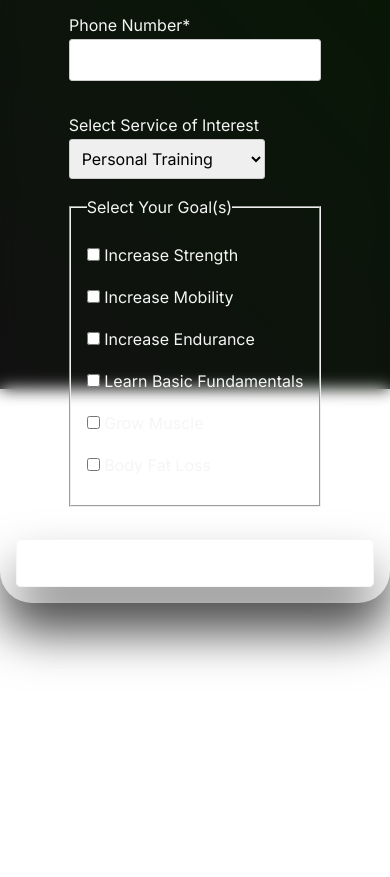
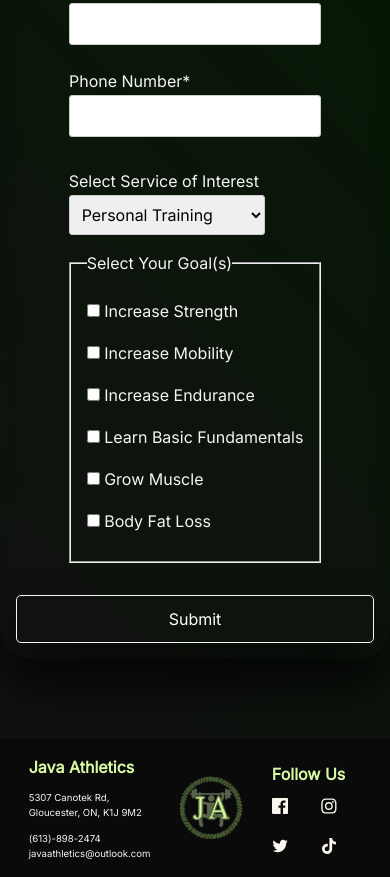
Before and after one commit to Bnortron/Java-Athletics, a website built with Vite: page form.html in a window 390 px wide. Shown: the part 455-1332 px from the top of the page. Before the commit the page ends 1058 px from the top, so only its background shows below. Built offline with nearby package versions, Linux system fonts and the light colour scheme; a web font is replaced by a local one.

Commit message:
Bug Fixes to Footer & Contact: - Fixed mobile background color for form.html - fixed footer sizing on mobile - added footer to form page

```diff
--- a/form.html
+++ b/form.html
@@ -33,7 +33,8 @@
       </div>
     </div>
   </header>
-  <section class="form-section | padding-block-500">
+  <main>
+    <section class="form-section | padding-block-900">
       <form class="service-form" action="https://formspree.io/f/mnqeqlza" method="POST">
         <h2 class="form-header | padding-block-500 text-accent-400">Ready To Become Your Best Version?</h2>
         <div class="form-container">
@@ -91,6 +92,56 @@
         }
       };
     </script>
+  </main>
+
+
+  <footer class="bg-main-black">
+    <div class="footer-container">
+      <div class="footer-section">
+        <h2 class="footer-heading | fs-600 text-accent-400 fw-bold">Java Athletics</h2>
+
+        <div class="footer-text">
+          <p>5307 Canotek Rd,</p>
+          <p>Gloucester, ON, K1J 9M2</p>
+        </div>
+
+        <div class="footer-text">
+          <p>(613)-898-2474</p>
+          <p>javaathletics@outlook.com</p>
+        </div>
+      </div>
+
+      <div class="footer-section">
+        <img class="footer-image" src="images/logo.png" alt="">
+      </div>
+
+      <div class="footer-section">
+        <h2 class="fs-600 text-accent-400 fw-bold">Follow Us</h2>
+        <div class="social-container">
+          <a aria-label="facebook" href="https://www.facebook.com/profile.php?id=61553470880400">
+            <svg class="social-icon">
+              <use xlink:href="images/social-icons.svg#icon-facebook"></use>
+            </svg>
+          </a>
+          <a aria-label="facebook" href="https://www.instagram.com/java.athletics?igsh=a2JueDVsYjNwNHZr&utm_source=qr">
+            <svg class="social-icon">
+              <use xlink:href="images/social-icons.svg#icon-instagram"></use>
+            </svg>
+          </a>
+          <a aria-label="facebook" href="https://twitter.com/javaathletics">
+            <svg class="social-icon">
+              <use xlink:href="images/social-icons.svg#icon-twitter"></use>
+            </svg>
+          </a>
+          <a aria-label="facebook" href="https://www.tiktok.com/@java.athletics?_t=8ilRi9RteCb&_r=1">
+            <svg class="social-icon">
+              <use xlink:href="images/social-icons.svg#icon-tiktok"></use>
+            </svg>
+          </a>
+        </div>
+      </div>
+    </div>
+  </footer>
 
   <script type="module" src="main.js"></script>
 </body>
--- a/style.css
+++ b/style.css
@@ -457,14 +457,14 @@ section {
   fill: var(--clr-accent-400);
 }
 
-@media (min-width: 50em) {
+@media (max-width: 50em) {
   .social-list {
     display: flex;
     gap: var(--size-400);
   }
 
   .social-icon {
-    width: var(--size-500);
+    width: var(--size-400);
   }
 }
 
@@ -637,7 +637,7 @@ section {
 
 .form-section {
   width: 100vw;
-  height: 100vh;
+  min-height: 100vh;
 
   display: grid;
   background-color: #FF3CAC;
@@ -659,6 +659,7 @@ section {
   background: transparent;
   backdrop-filter: blur(0.5em);
   /* border-radius: 5px; */
+  /* margin-top: 3em; */
 }
 
 .form-container {
@@ -801,8 +802,10 @@ h2 em {
   flex-direction: row;
 
   justify-content: space-evenly;
-  /* align-items: center; */
+  align-items: center;
 
+  /* gap: var(--size-700); */
+  margin-left: -1em;
   padding: 1em;
 }
 
@@ -810,8 +813,9 @@ h2 em {
   color: var(--clr-main-light);
   display: flex;
   flex-direction: column;
-
+  justify-content: center;
   gap: var(--size-300);
+  text-align: center;
 }
 
 .social-container {
@@ -823,6 +827,35 @@ h2 em {
 
 .footer-image {
   width: 10em;
+}
+
+.footer-heading {
+  text-align: start;
+}
+
+.footer-text {
+  text-align: start;
+}
+
+@media (max-width: 50em) {
+  .footer-section h2 {
+    font-size: 1rem;
+  }
+
+  .footer-text {
+    font-size: 0.6rem;
+  }
+
+  .social-container {
+    grid-template-columns: repeat(2,1fr);
+  }
+
+  .footer-image {
+    width: var(--size-800);
+    aspect-ratio: 1;
+
+    /* margin-left: -0.5rem; */
+  }
 }
 
 /* Utility Classes */
```
Also changed, not shown: index.html (+3 -3 lines). Lines whose indentation alone changed are shown as unchanged.
